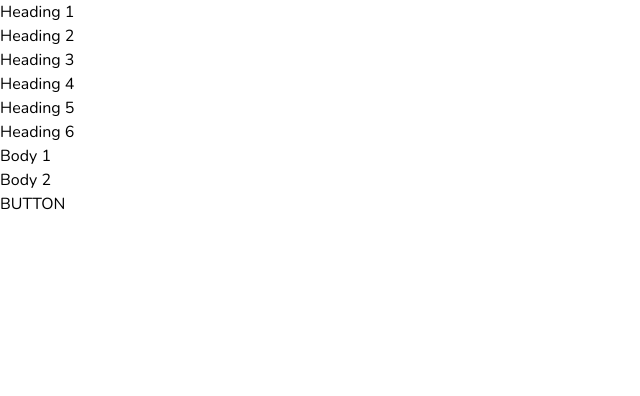
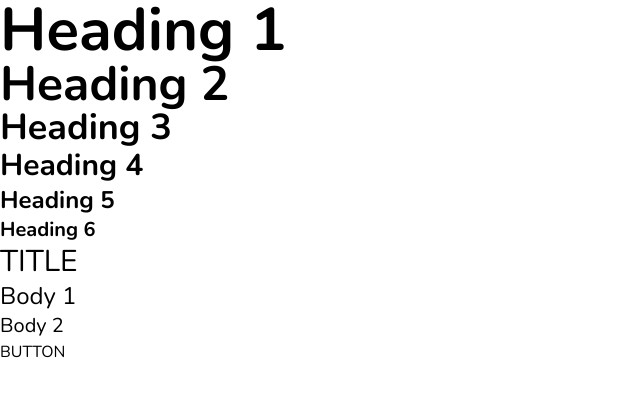
Before and after one commit to Puskesmas-Poncol/Web, a Next.js app: page /style-guide in a window 1280 px wide. Shown: the top 396 px of the page, without its empty margins (0-640 px from the left). Built offline with nearby package versions, Linux system fonts and the light colour scheme.

Commit message:
add guide system for text

```diff
--- a/src/pages/style-guide.js
+++ b/src/pages/style-guide.js
@@ -7,6 +7,7 @@ export default function StyleGuide() {
       <h4>Heading 4</h4>
       <h5>Heading 5</h5>
       <h6>Heading 6</h6>
+      <div className="title">TITLE</div>
       <div className="body">Body 1</div>
       <div className="body2">Body 2</div>
       <div>BUTTON</div>
--- a/src/styles/globals.css
+++ b/src/styles/globals.css
@@ -14,3 +14,33 @@
 body {
   background-color: white;
 }
+
+@layer base {
+  h1 {
+    @apply font-bold xl:text-6xl lg:text-5xl md:text-4xl sm:text-3xl text-2xl;
+  }
+  h2 {
+    @apply font-bold xl:text-5xl lg:text-4xl md:text-3xl sm:text-2xl text-xl;
+  }
+  h3 {
+    @apply font-bold xl:text-4xl lg:text-3xl md:text-2xl sm:text-xl text-lg;
+  }
+  h4 {
+    @apply font-bold xl:text-3xl lg:text-2xl md:text-xl sm:text-lg text-base;
+  }
+  h5 {
+    @apply font-bold xl:text-2xl lg:text-xl md:text-lg sm:text-base text-sm;
+  }
+  h6 {
+    @apply font-bold xl:text-xl lg:text-lg md:text-base sm:text-xs text-xs;
+  }
+  .title {
+    @apply xl:text-3xl lg:text-2xl md:text-xl sm:text-lg text-base;
+  }
+  .body {
+    @apply xl:text-2xl lg:text-xl md:text-lg sm:text-base text-sm;
+  }
+  .body2 {
+    @apply xl:text-xl lg:text-lg md:text-base sm:text-xs text-xs;
+  }
+}
```
